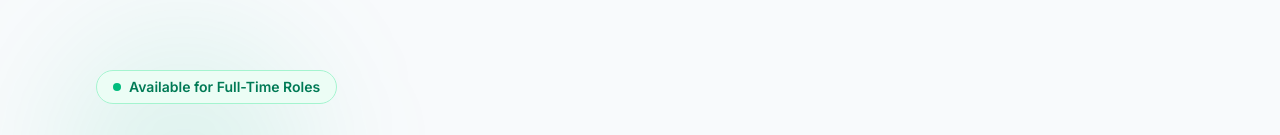
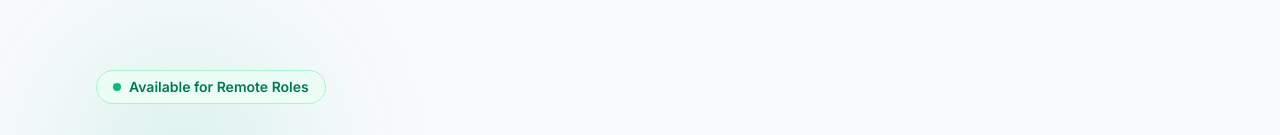
Before and after one commit to hemendrabasiya/portfolio, a React (Vite) app: page / in a window 1280 px wide. Shown: the part 138-273 px from the top of the page. Built offline with nearby package versions, Linux system fonts and the light colour scheme.

Commit message:
Changing Role

```diff
--- a/src/pages/HomePage.jsx
+++ b/src/pages/HomePage.jsx
@@ -43,7 +43,7 @@ export const HomePage = () => {
           <div className="relative z-10">
             <div className="mb-4 inline-flex items-center rounded-full border border-emerald-200 bg-emerald-50 px-4 py-1.5 text-sm font-semibold text-emerald-700">
               <span className="mr-2 flex h-2 w-2 rounded-full bg-emerald-500"></span>
-              Available for Full-Time Roles
+              Available for Remote Roles
             </div>
 
             <h1 className="mb-6 text-5xl font-extrabold leading-tight tracking-tight text-slate-900 md:text-7xl font-heading">
```
